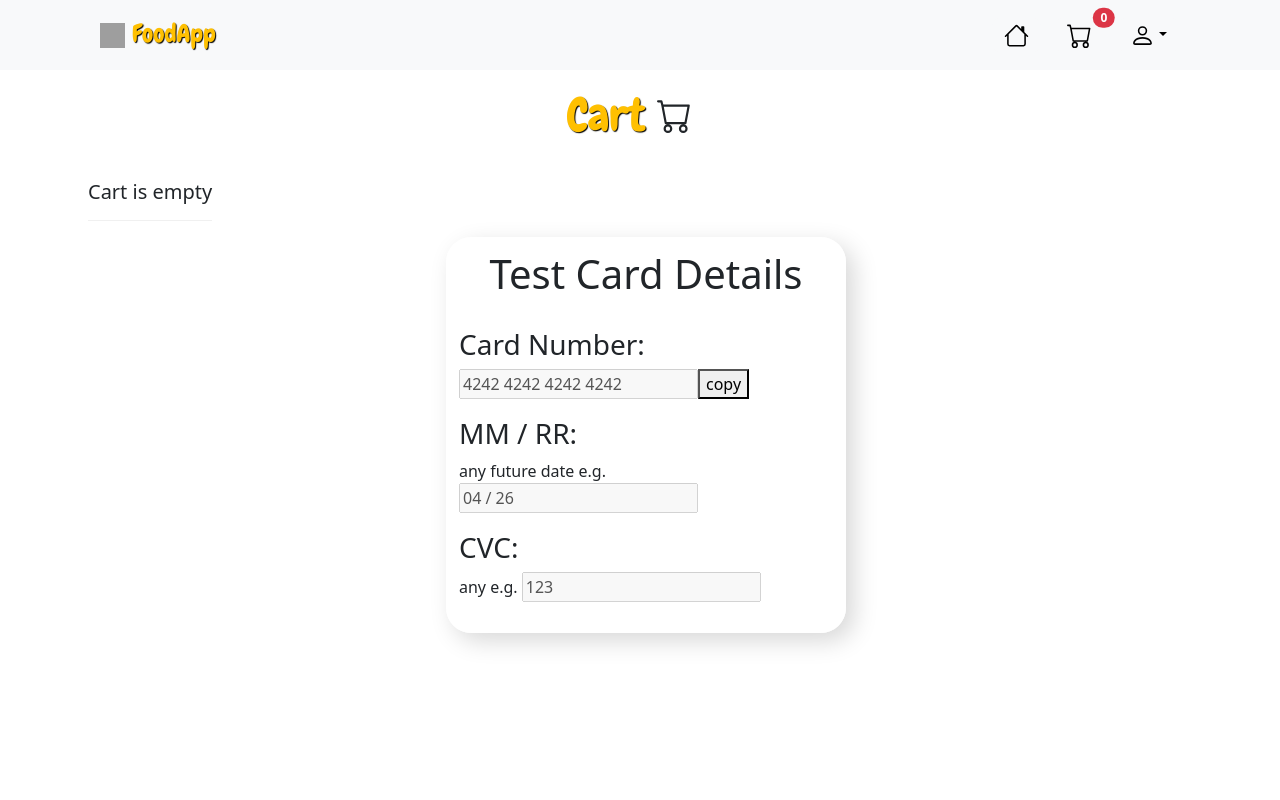
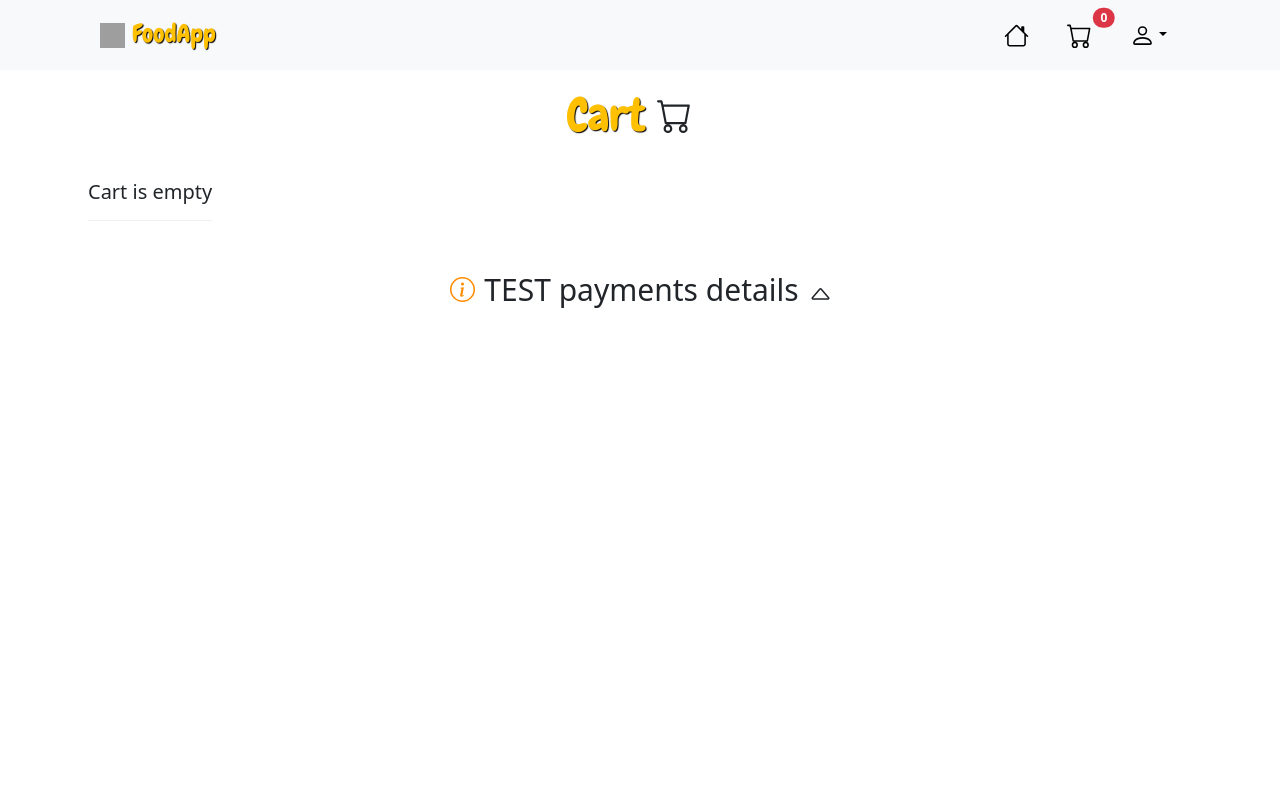
Before and after one commit to m29dev/FoodAppDeploy, an Angular app in the folder client/: page /checkout in a window 1280 px wide. Shown: the top 800 px of the page. Built offline with nearby package versions, Linux system fonts and the light colour scheme; sample sign-in values are in the browser's storage; grey boxes are pictures that could not be loaded.

Commit message:
cart update

```diff
--- a/client/src/app/components/cart/cart.component.css
+++ b/client/src/app/components/cart/cart.component.css
@@ -147,6 +147,29 @@ h2 {
   margin-bottom: 18px;
 }
 
+.dropdown-info {
+  margin-top: 30px;
+  display: flex;
+  align-items: center;
+  font-size: 30px;
+  font-weight: 400;
+  cursor: pointer;
+}
+
+.bi-arrow-style {
+  margin-left: 9px;
+  margin-top: 9px;
+}
+
+.dropdown-info h2 {
+  padding: 0px;
+  margin: 0px;
+}
+
+.hidden {
+  display: none;
+}
+
 @media screen and (max-width: 500px) {
   section {
     width: 100%;
--- a/client/src/app/components/cart/cart.component.html
+++ b/client/src/app/components/cart/cart.component.html
@@ -452,7 +452,59 @@
         class="container container-box"
         *ngIf="!sidebar || cartMobileSidebar"
       >
-        <div class="test-info-box">
+        <!-- dropdown info toggle -->
+        <div class="dropdown-info" (click)="onDisplayInfoToggle()">
+          <svg
+            xmlns="http://www.w3.org/2000/svg"
+            width="25"
+            height="25"
+            fill="darkorange"
+            class="bi bi-info-circle"
+            viewBox="0 0 16 16"
+          >
+            <path
+              d="M8 15A7 7 0 1 1 8 1a7 7 0 0 1 0 14zm0 1A8 8 0 1 0 8 0a8 8 0 0 0 0 16z"
+            />
+            <path
+              d="m8.93 6.588-2.29.287-.082.38.45.083c.294.07.352.176.288.469l-.738 3.468c-.194.897.105 1.319.808 1.319.545 0 1.178-.252 1.465-.598l.088-.416c-.2.176-.492.246-.686.246-.275 0-.375-.193-.304-.533L8.93 6.588zM9 4.5a1 1 0 1 1-2 0 1 1 0 0 1 2 0z"
+            />
+          </svg>
+
+          TEST payments details
+
+          <!-- arrow up -->
+          <svg
+            *ngIf="!displayInfo"
+            xmlns="http://www.w3.org/2000/svg"
+            width="25"
+            height="25"
+            fill="currentColor"
+            class="bi bi-caret-up bi-arrow-style"
+            viewBox="0 0 16 16"
+          >
+            <path
+              d="M3.204 11h9.592L8 5.519 3.204 11zm-.753-.659 4.796-5.48a1 1 0 0 1 1.506 0l4.796 5.48c.566.647.106 1.659-.753 1.659H3.204a1 1 0 0 1-.753-1.659z"
+            />
+          </svg>
+
+          <!-- arrow down -->
+          <svg
+            *ngIf="displayInfo"
+            xmlns="http://www.w3.org/2000/svg"
+            width="25"
+            height="25"
+            fill="currentColor"
+            class="bi bi-caret-down bi-arrow-style"
+            viewBox="0 0 16 16"
+          >
+            <path
+              d="M3.204 5h9.592L8 10.481 3.204 5zm-.753.659 4.796 5.48a1 1 0 0 0 1.506 0l4.796-5.48c.566-.647.106-1.659-.753-1.659H3.204a1 1 0 0 0-.753 1.659z"
+            />
+          </svg>
+        </div>
+
+        <!-- info details -->
+        <div *ngIf="displayInfo" class="test-info-box">
           <h1 style="padding: 0px">Test Card Details</h1>
 
           <!-- card number -->
@@ -470,7 +522,7 @@
           <!-- MM / RR -->
           <h3>MM / RR:</h3>
           <div class="test-info-item">
-            any future date e.g.
+            choose any future date e.g.
             <input #cardNumber type="text" value="04 / 26" disabled />
           </div>
 
--- a/client/src/app/components/cart/cart.component.ts
+++ b/client/src/app/components/cart/cart.component.ts
@@ -20,6 +20,7 @@ export class CartComponent implements OnInit {
   cartMobileSidebar: boolean = false;
   cart: any;
   fullPrice = 0;
+  displayInfo: boolean = false;
 
   onBuy() {
     if (this.cart)
@@ -89,6 +90,10 @@ export class CartComponent implements OnInit {
     navigator.clipboard.writeText(card.value);
   }
 
+  onDisplayInfoToggle() {
+    this.displayInfo = !this.displayInfo;
+  }
+
   ngOnInit(): void {
     this.cart = this.cartStorage.getCart();
     this.calcSubtotal();
```
